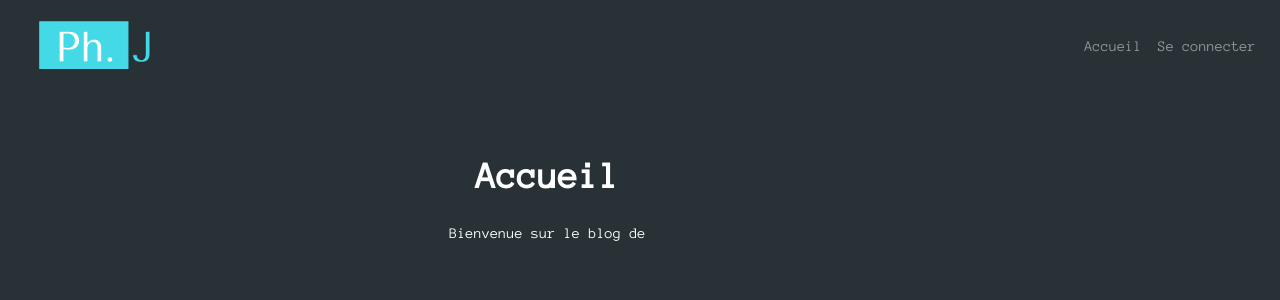
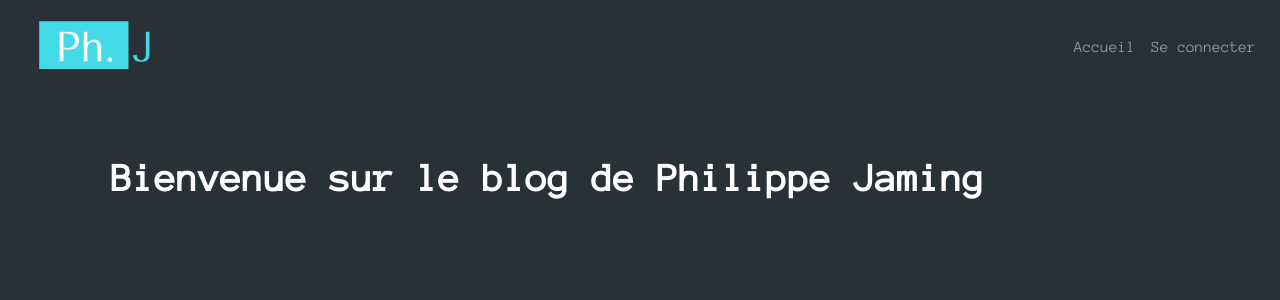
Before and after one commit to JgPhil/blog_jgphil, a Symfony app: template templates/home/index.html.twig in a window 1280 px wide. Shown: the top 300 px of the page. Run offline with Twig, Linux system fonts and the light colour scheme; the template is opened without the code that fills it, so the values that code supplies are empty; some libraries are stand-ins or nearby versions.

Commit message:
initial commit branch

```diff
--- a/src/Controller/HomeController.php
+++ b/src/Controller/HomeController.php
@@ -9,7 +9,7 @@ use Symfony\Component\Routing\Annotation\Route;
 class HomeController extends AbstractController
 {
     /**
-     * @Route("/", name="home")
+     * @Route("/home", name="home")
      */
     public function index(): Response
     {
--- a/templates/base.html.twig
+++ b/templates/base.html.twig
@@ -4,6 +4,9 @@
 		<meta charset="UTF-8">
 		<link rel="stylesheet" href="css/main.css">
 		<link rel="stylesheet" href="https://bootswatch.com/4/cosmo/bootstrap.min.css"/>
+		<script src="https://code.jquery.com/jquery-3.5.1.slim.min.js" integrity="sha384-DfXdz2htPH0lsSSs5nCTpuj/zy4C+OGpamoFVy38MVBnE+IbbVYUew+OrCXaRkfj" crossorigin="anonymous"></script>
+		<script src="https://cdn.jsdelivr.net/npm/bootstrap@4.5.3/dist/js/bootstrap.bundle.min.js" integrity="sha384-ho+j7jyWK8fNQe+A12Hb8AhRq26LrZ/JpcUGGOn+Y7RsweNrtN/tE3MoK7ZeZDyx" crossorigin="anonymous"></script>
+		<link rel="stylesheet" href="https://cdn.jsdelivr.net/npm/bootstrap@4.5.3/dist/css/bootstrap.min.css" integrity="sha384-TX8t27EcRE3e/ihU7zmQxVncDAy5uIKz4rEkgIXeMed4M0jlfIDPvg6uqKI2xXr2" crossorigin="anonymous">
 		<link rel="preconnect" href="https://fonts.gstatic.com">
 		<link href="https://fonts.googleapis.com/css2?family=Anonymous+Pro&display=swap" rel="stylesheet">
 		<script src="https://kit.fontawesome.com/0f7e81f372.js" crossorigin="anonymous"></script>
--- a/templates/home/index.html.twig
+++ b/templates/home/index.html.twig
@@ -7,11 +7,9 @@
 		<div class="row">
 			<div class="col-sm-10 col-sm-offset-1 col-xs-12">
 				<div class="spacer" style="padding: 15px 0px; height: 1px;"></div>
-				<h1 class="h1 font-weight-bold text-center my-4">Accueil</h1>
-				<div class="font-weight-">
-					<p class="text-center my-4">Bienvenue sur le blog de {{user.firstname}} </p>
-				</div>
-
+				<h1 class="display-5 font-weight-bold text-center my-4">
+					Bienvenue sur le blog de Philippe Jaming
+				</h1>
 			</div>
 		</div>
 	</div>
```
Also changed, not shown: 1 other file.
